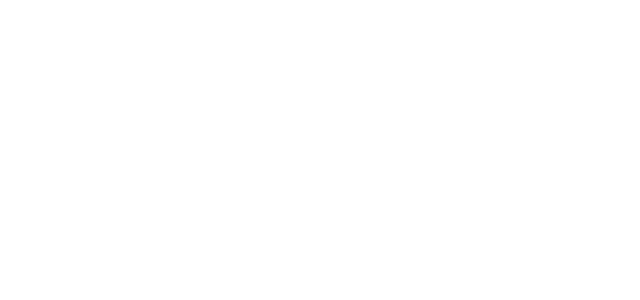
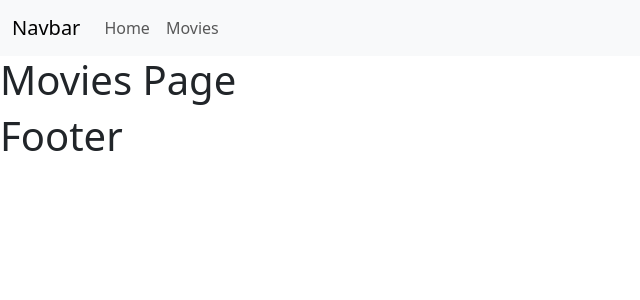
Before and after one commit to ErikaCetera/webapp-react, a React (Vite) app: page /movies in a window 1280 px wide. Shown: the top 300 px of the page, without its empty margins (0-640 px from the left). Built offline with nearby package versions, Linux system fonts and the light colour scheme; no server answers.

Commit message:
feat: strutturate rotte e inserita navbar

```diff
--- a/package.json
+++ b/package.json
@@ -10,8 +10,11 @@
     "preview": "vite preview"
   },
   "dependencies": {
+    "axios": "^1.7.9",
+    "bootstrap": "^5.3.3",
     "react": "^18.3.1",
-    "react-dom": "^18.3.1"
+    "react-dom": "^18.3.1",
+    "react-router-dom": "^7.1.3"
   },
   "devDependencies": {
     "@eslint/js": "^9.17.0",
--- a/src/App.jsx
+++ b/src/App.jsx
@@ -1,9 +1,25 @@
-function App() {
+import { BrowserRouter, Routes, Route, } from "react-router-dom"
+import AppLayout from "./layout/AppLayout"
+import HomePage from "./pages/HomePage"
+import MoviesPage from "./pages/MoviesPage"
+import 'bootstrap/dist/css/bootstrap.min.css'
+
+const urlBE = import.meta.env.VITE_BACKEND_URL;
+
+const App = () =>{
 
 
   return (
     <>
+      <BrowserRouter>
+        <Routes>
+          <Route element= {<AppLayout/>}>
+          <Route path = '/' element = {<HomePage/>}></Route>
+          <Route path = '/movies' element = {<MoviesPage/>}></Route>
 
+          </Route>
+        </Routes>
+      </BrowserRouter>
     </>
   )
 }
--- /dev/null
+++ b/src/components/AppFooter.jsx
@@ -0,0 +1,9 @@
+const AppFooter = () => {
+    return(
+        <>
+        <h1>Footer</h1>
+        </>
+    )
+};
+
+export default AppFooter;
--- /dev/null
+++ b/src/components/AppHeader.jsx
@@ -0,0 +1,12 @@
+import NavBar from "./NavBar";
+
+const AppHeader = () => {
+
+    return(
+        <>
+        <NavBar/>
+        </>
+    )
+};
+
+export default AppHeader;
--- /dev/null
+++ b/src/components/AppMovie.jsx
@@ -0,0 +1,5 @@
+const AppMovie = () => {
+
+};
+
+export default AppMovie;
--- /dev/null
+++ b/src/components/NavBar.jsx
@@ -0,0 +1,41 @@
+import { NavLink } from "react-router-dom";
+
+const NavBar = () => {
+
+const NavLinks = [
+    {
+        path: '/',
+        name: 'Home'
+    },
+    {
+        path: '/movies',
+        name: 'Movies'
+    }
+];
+
+    return (
+        <>
+            <nav className="navbar navbar-expand-lg bg-body-tertiary">
+                <div className="container-fluid">
+                    <a className="navbar-brand" href="#">Navbar</a>
+                    <button className="navbar-toggler" type="button" data-bs-toggle="collapse" data-bs-target="#navbarSupportedContent" aria-controls="navbarSupportedContent" aria-expanded="false" aria-label="Toggle navigation">
+                        <span className="navbar-toggler-icon"></span>
+                    </button>
+                    <div className="collapse navbar-collapse" id="navbarSupportedContent">
+                        <ul className="navbar-nav me-auto mb-2 mb-lg-0">
+                            {NavLinks.map((curLink, index) => {
+                                return(
+                                <li key={index} className="nav-link">
+                                    <NavLink className="dropdown-item" to={curLink.path}>{curLink.name}</NavLink>
+                                </li>
+                                )
+                            })}
+                        </ul>
+                    </div>
+                </div>
+            </nav>
+        </>
+    )
+};
+
+export default NavBar;
--- /dev/null
+++ b/src/layout/AppLayout.jsx
@@ -0,0 +1,16 @@
+import { Outlet } from "react-router-dom";
+import AppHeader from "../components/AppHeader";
+import AppFooter from "../components/AppFooter";
+
+const AppLayout = () => {
+
+    return (
+        <>
+            <AppHeader />
+            <Outlet />
+            <AppFooter />
+        </>
+    )
+};
+
+export default AppLayout;
--- /dev/null
+++ b/src/pages/HomePage.jsx
@@ -0,0 +1,12 @@
+const HomePage = () => {
+
+    return (
+        <>
+            <h1>Benvenuto nella Home Page</h1>
+        </>
+    )
+
+};
+
+
+export default HomePage;
--- /dev/null
+++ b/src/pages/MoviesPage.jsx
@@ -0,0 +1,10 @@
+const MoviesPage = () => {
+
+    return(
+        <>
+        <h1>Movies Page</h1>
+        </>
+    )
+};
+
+export default MoviesPage;
```
Also changed, not shown: 2 other files (tests, documents, lock files or other folders).
